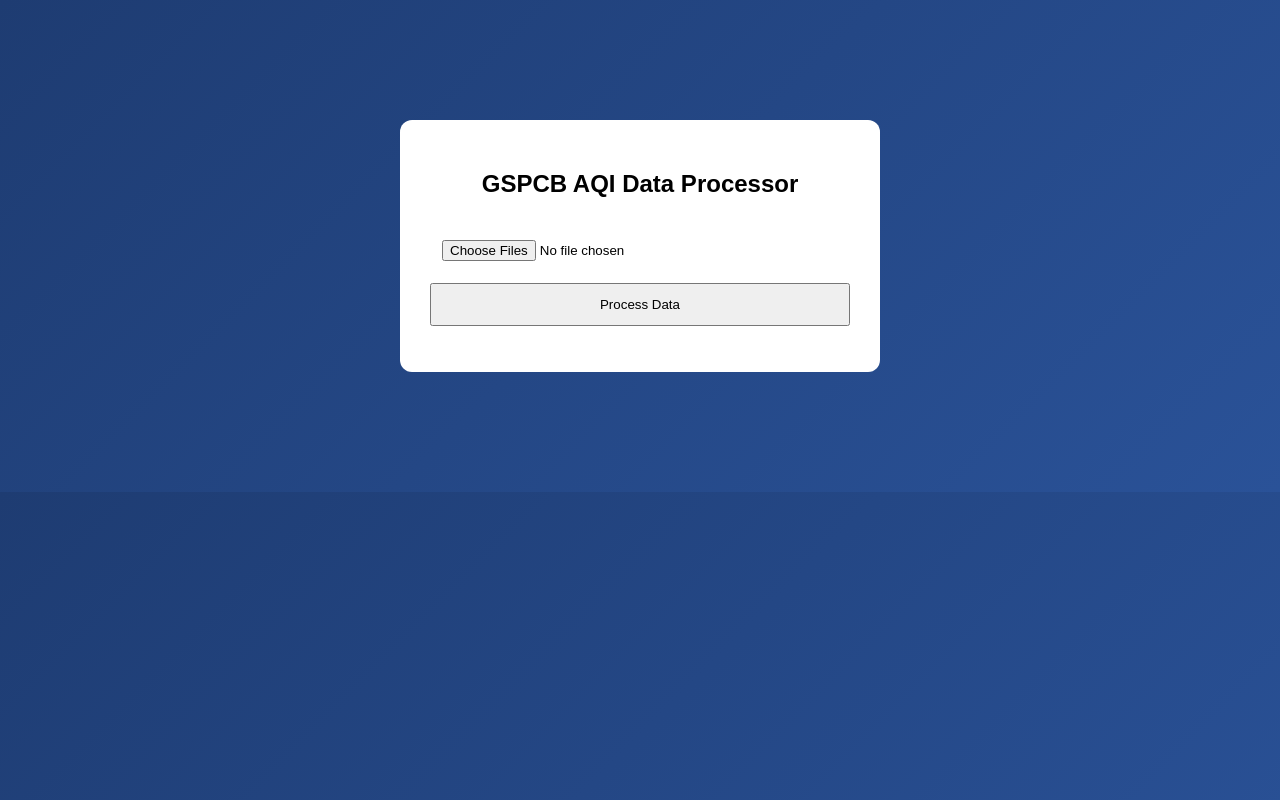
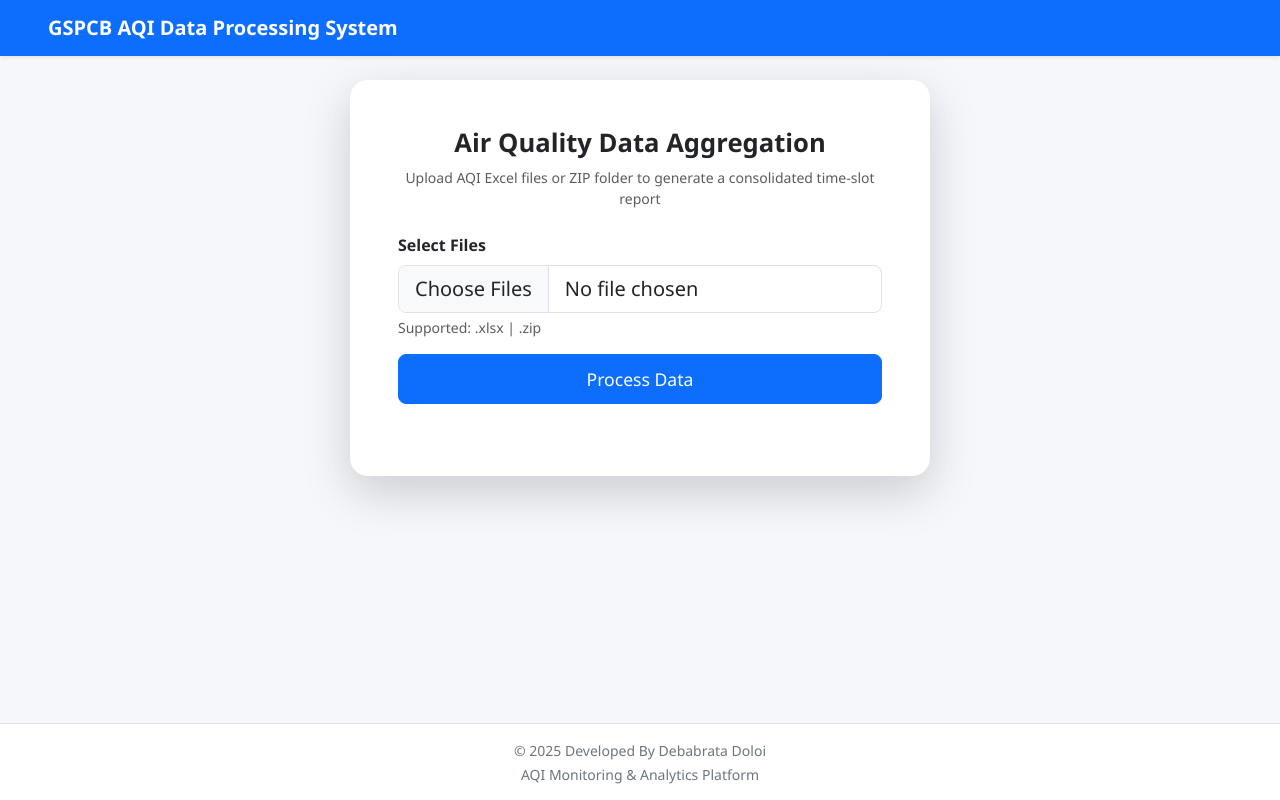
Before and after one commit to UNICDEB/AQI_Calculation_Using_Web_Application, a FastAPI app: page / in a window 1280 px wide. Run offline with FastAPI, Linux system fonts and the light colour scheme; some libraries are stand-ins or nearby versions.

Commit message:
First vERSION 1.0.0.05

```diff
--- a/app/static/css/style.css
+++ b/app/static/css/style.css
@@ -1,4 +1,4 @@
-body {
+/* body {
     background: linear-gradient(135deg, #1e3c72, #2a5298);
     font-family: Arial;
 }
@@ -16,4 +16,67 @@ button, input {
     width: 100%;
     padding: 12px;
     margin-top: 10px;
+} */
+
+
+/* Reset overflow issues */
+html, body {
+    max-width: 100%;
+    overflow-x: hidden;
 }
+
+/* Layout */
+body {
+    min-height: 100vh;
+    display: flex;
+    flex-direction: column;
+    background: #f5f7fb;
+    font-family: "Segoe UI", Roboto, Arial, sans-serif;
+}
+
+/* Card */
+.card {
+    border-radius: 18px;
+}
+
+/* Status text */
+#status {
+    font-size: clamp(0.9rem, 1vw, 1.05rem);
+}
+
+/* Footer */
+.footer {
+    background: #ffffff;
+    border-top: 1px solid #dee2e6;
+    padding: 14px 0;
+    color: #6c757d;
+}
+
+/* Responsive typography */
+h4 {
+    font-size: clamp(1.2rem, 2.2vw, 1.6rem);
+}
+
+/* Buttons */
+.btn-lg {
+    padding: 0.7rem 1rem;
+    font-size: clamp(0.95rem, 1.5vw, 1.1rem);
+}
+
+/* Mobile adjustments */
+@media (max-width: 576px) {
+    .card-body {
+        padding: 1.2rem !important;
+    }
+
+    footer small {
+        font-size: 0.75rem;
+    }
+}
+
+/* Tablet */
+@media (min-width: 577px) and (max-width: 991px) {
+    .card-body {
+        padding: 2rem !important;
+    }
+}
--- a/app/static/js/app.js
+++ b/app/static/js/app.js
@@ -1,27 +1,65 @@
+// const form = document.getElementById("uploadForm");
+// const status = document.getElementById("status");
+// const downloadBtn = document.getElementById("downloadBtn");
+
+// form.onsubmit = async (e) => {
+//     e.preventDefault();
+//     status.innerText = "Processing...";
+//     downloadBtn.style.display = "none";
+
+//     const res = await fetch("/process/", {
+//         method: "POST",
+//         body: new FormData(form)
+//     });
+
+//     const data = await res.json();
+
+//     if (data.status === "success") {
+//         status.innerText = "Processing completed ✔";
+//         downloadBtn.style.display = "block";
+//     } else {
+//         status.innerText = "Processing failed ❌";
+//     }
+// };
+
+// downloadBtn.onclick = () => {
+//     window.location.href = "/download/";
+// };
 const form = document.getElementById("uploadForm");
-const status = document.getElementById("status");
+const statusText = document.getElementById("status");
 const downloadBtn = document.getElementById("downloadBtn");
 
-form.onsubmit = async (e) => {
+form.addEventListener("submit", async (e) => {
     e.preventDefault();
-    status.innerText = "Processing...";
+
+    statusText.innerHTML = "<span class='text-primary'>Processing data, please wait...</span>";
     downloadBtn.style.display = "none";
 
-    const res = await fetch("/process/", {
-        method: "POST",
-        body: new FormData(form)
-    });
+    const formData = new FormData(form);
 
-    const data = await res.json();
+    try {
+        const response = await fetch("/process/", {
+            method: "POST",
+            body: formData
+        });
 
-    if (data.status === "success") {
-        status.innerText = "Processing completed ✔";
-        downloadBtn.style.display = "block";
-    } else {
-        status.innerText = "Processing failed ❌";
+        const data = await response.json();
+
+        if (data.status === "success") {
+            statusText.innerHTML =
+                "<span class='text-success'>Processing completed successfully.</span>";
+            downloadBtn.style.display = "block";
+        } else {
+            statusText.innerHTML =
+                "<span class='text-danger'>Processing failed. Please check files.</span>";
+        }
+
+    } catch (error) {
+        statusText.innerHTML =
+            "<span class='text-danger'>Server error occurred.</span>";
     }
-};
+});
 
-downloadBtn.onclick = () => {
+downloadBtn.addEventListener("click", () => {
     window.location.href = "/download/";
-};
+});
--- a/app/templates/index.html
+++ b/app/templates/index.html
@@ -1,22 +1,111 @@
+
+
+
 <!DOCTYPE html>
-<html>
+<html lang="en">
 <head>
-    <title>GSPCB AQI Processor</title>
+    <meta charset="UTF-8">
+    <title>GSPCB AQI Processing Portal</title>
+
+    <!-- RESPONSIVE KEY -->
+    <meta name="viewport" content="width=device-width, initial-scale=1, shrink-to-fit=no">
+
+    <!-- Bootstrap 5 -->
+    <link href="https://cdn.jsdelivr.net/npm/bootstrap@5.3.2/dist/css/bootstrap.min.css" rel="stylesheet">
+
     <link rel="stylesheet" href="/static/css/style.css">
 </head>
+
 <body>
-<div class="box">
-    <h2>GSPCB AQI Data Processor</h2>
 
-    <form id="uploadForm">
-        <input type="file" name="files" multiple required>
-        <button type="submit">Process Data</button>
-    </form>
+<nav class="navbar navbar-expand-lg navbar-dark bg-primary shadow-sm">
+    <div class="container-fluid px-3 px-md-5">
+        <span class="navbar-brand fw-bold fs-5">
+            GSPCB AQI Data Processing System
+        </span>
+    </div>
+</nav>
 
-    <button id="downloadBtn" style="display:none;">Download Result</button>
-    <p id="status"></p>
+<main class="flex-fill">
+
+<div class="container-fluid px-3 px-md-5 py-4">
+
+    <div class="row justify-content-center">
+        <div class="col-12 col-sm-11 col-md-9 col-lg-7 col-xl-6">
+
+            <div class="card shadow-lg border-0">
+                <div class="card-body p-3 p-sm-4 p-md-5">
+
+                    <h4 class="text-center fw-bold mb-2">
+                        Air Quality Data Aggregation
+                    </h4>
+
+                    <p class="text-center text-muted small mb-4">
+                        Upload AQI Excel files or ZIP folder to generate
+                        a consolidated time-slot report
+                    </p>
+
+                    <form id="uploadForm">
+
+                        <div class="mb-3">
+                            <label class="form-label fw-semibold">
+                                Select Files
+                            </label>
+                            <input
+                                type="file"
+                                class="form-control form-control-lg"
+                                name="files"
+                                multiple
+                                required
+                            >
+                            <div class="form-text">
+                                Supported: .xlsx | .zip
+                            </div>
+                        </div>
+
+                        <div class="d-grid">
+                            <button type="submit" class="btn btn-primary btn-lg">
+                                Process Data
+                            </button>
+                        </div>
+
+                    </form>
+
+                    <div class="text-center mt-4">
+                        <span id="status" class="fw-semibold"></span>
+                    </div>
+
+                    <div class="d-grid mt-3">
+                        <button
+                            id="downloadBtn"
+                            class="btn btn-success btn-lg"
+                            style="display:none;"
+                        >
+                            Download Final Excel
+                        </button>
+                    </div>
+
+                </div>
+            </div>
+
+        </div>
+    </div>
+
 </div>
 
+</main>
+
+<footer class="footer mt-auto">
+    <div class="container-fluid px-3 px-md-5 text-center">
+        <small>
+            © 2025 Developed By Debabrata Doloi <br>
+            AQI Monitoring & Analytics Platform
+        </small>
+    </div>
+</footer>
+
+<script src="https://cdn.jsdelivr.net/npm/bootstrap@5.3.2/dist/js/bootstrap.bundle.min.js"></script>
 <script src="/static/js/app.js"></script>
+
 </body>
 </html>
```
Also changed, not shown: README.md.
